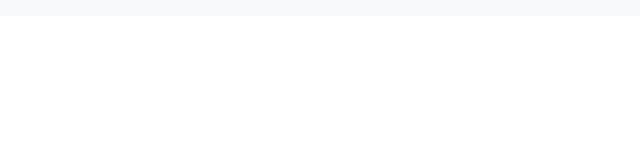
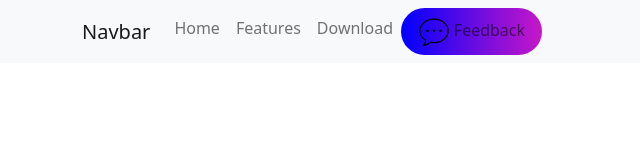
Before and after one commit to mahmud-hasan-git/basic-bootstrap-responsive-website, a plain HTML site: page index.html in a window 1280 px wide. Shown: the whole page, without its empty margins (0-640 px from the left). Drawn offline with Linux system fonts and the light colour scheme.

Commit message:
navbar finished

```diff
--- a/index.html
+++ b/index.html
@@ -12,7 +12,30 @@
 <body>
     <header>
         <nav class="navbar navbar-expand-lg navbar-light bg-light">
-
+            <div class="container">
+                <a class="navbar-brand" href="#">Navbar</a>
+                    <button class="navbar-toggler" type="button"  data-bs-toggle="collapse" data-bs-target="#navbarSupportedContent"         aria-controls="navbarSupportedContent" aria-expanded="false" aria-label="Toggle navigation">
+                        <span class="navbar-toggler-icon"></span>
+                    </button>
+                    <div class="collapse navbar-collapse" id="navbarSupportedContent">
+                        <nav class="navbar-nav">
+                               <li class="nav-item">
+                                <a class="nav-link" href="http://">Home</a>
+                               </li>
+                               <li class="nav-item">
+                                <a class="nav-link" href="http://">Features</a>
+                               </li>
+                               <li class="nav-item">
+                                <a class="nav-link" href="http://">Download</a>
+                               </li>
+                               </li>
+                               <li class="nav-item rounded-pill background-gradient text-white text-center">
+                                <a class="nav-link" href="http://">
+                                 <img class="w-25" src="/img/icons8-chat-bubble-50.png" alt="">   Feedback</a>
+                               </li>
+                        </nav>
+                    </div>
+            </div>
         </nav>
 
     </header>
--- a/style.css
+++ b/style.css
@@ -0,0 +1,3 @@
+.background-gradient{
+    background-image: linear-gradient(90deg, blue, rgb(199, 23, 199));
+}
```
Also changed, not shown: img/icons8-chat-bubble-50.png (added).
